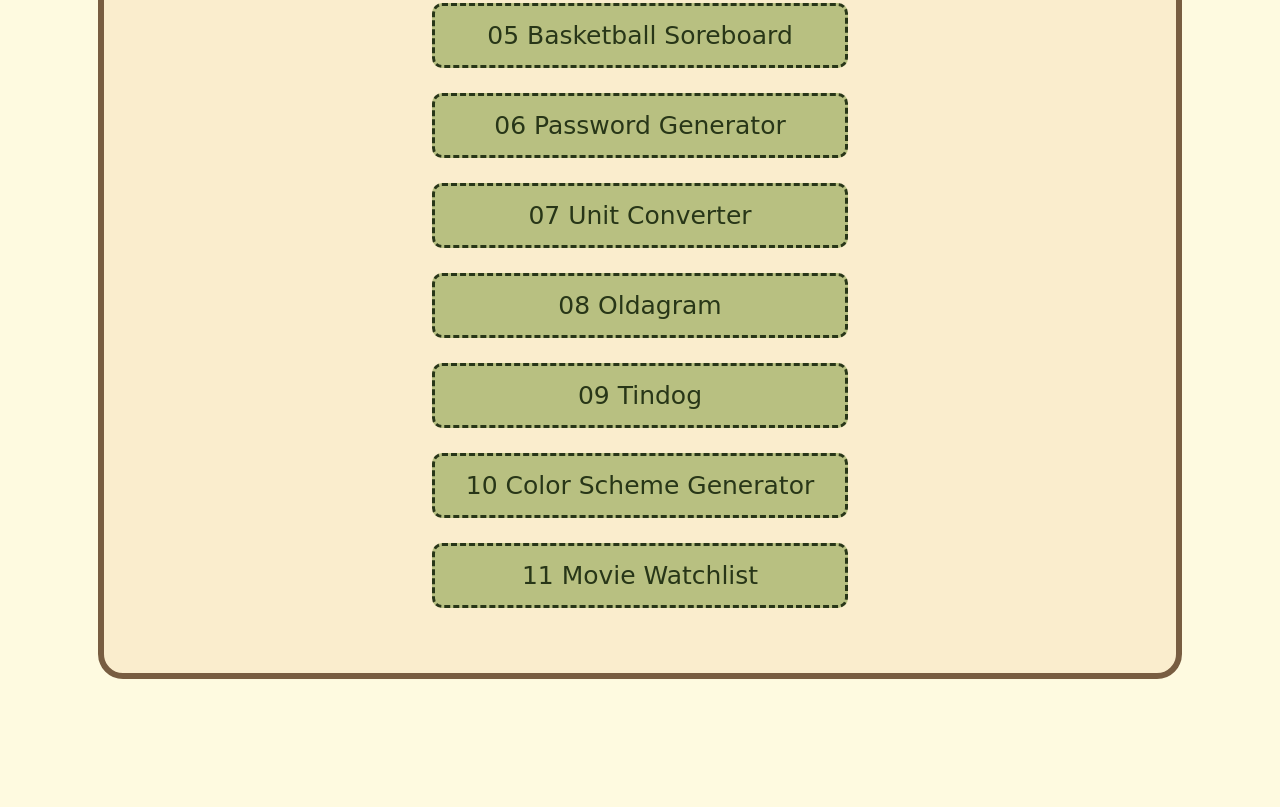
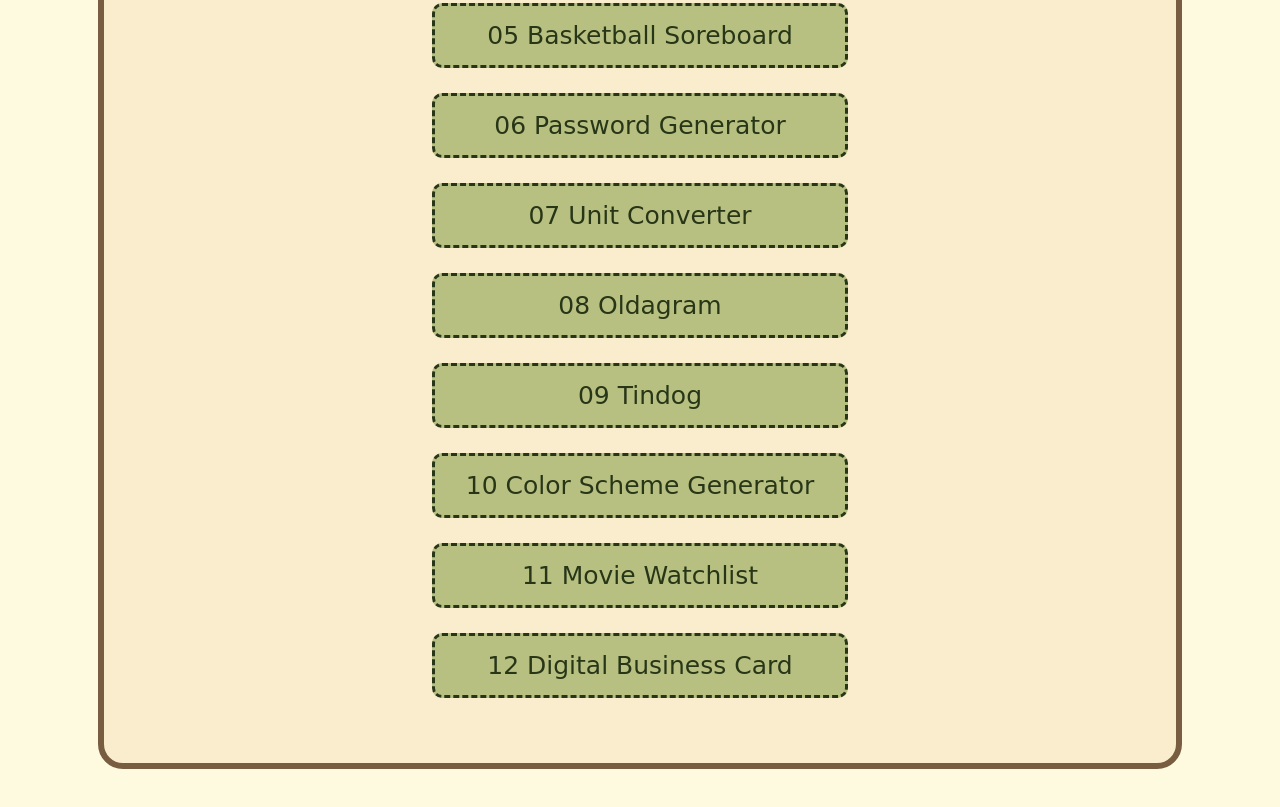
Before and after one commit to katayoon-rb/Fronend-Path-Scrimba, a plain HTML site: page index.html in a window 1280 px wide. Shown: the part 607-1414 px from the top of the page. Before the commit the page ends 1376 px from the top, so only its background shows below. Drawn offline with Linux system fonts and the light colour scheme; a web font is replaced by a local one.

Commit message:
Update index.html

```diff
--- a/index.html
+++ b/index.html
@@ -21,6 +21,7 @@
             <a href="09 Tindog/src/tindog.html" target="_black">09 Tindog</a>
             <a href="10 Color Scheme Generator/color-scheme.html" target="_black">10 Color Scheme Generator</a>
             <a href="11 Movie Watchlist/src/index.html" target="_black">11 Movie Watchlist</a>
+            <a href="https://steady-figolla-eb5060.netlify.app/" target="_black">12 Digital Business Card</a>
         </div>
     </body>
 </html>
```
